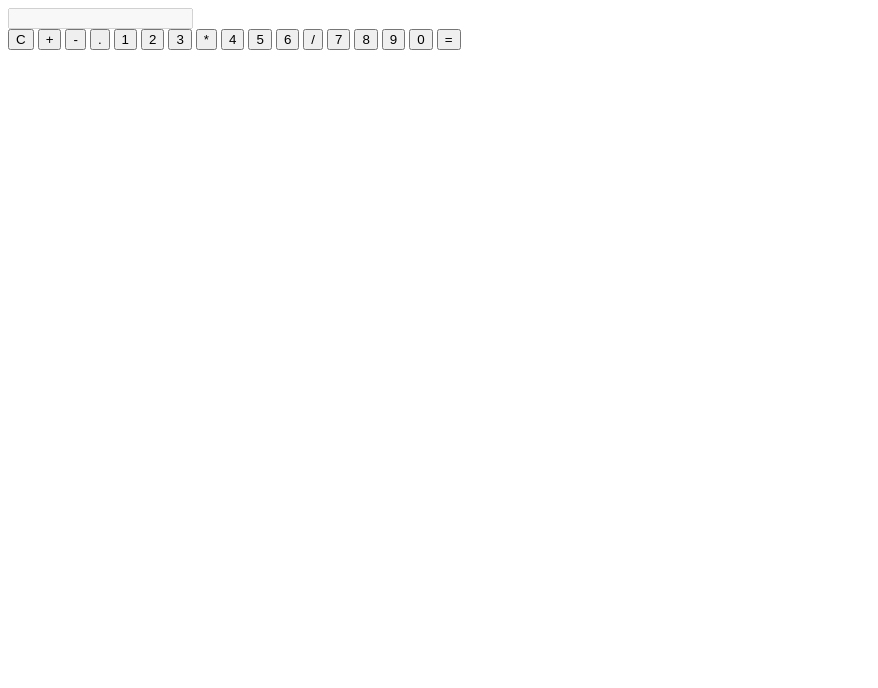
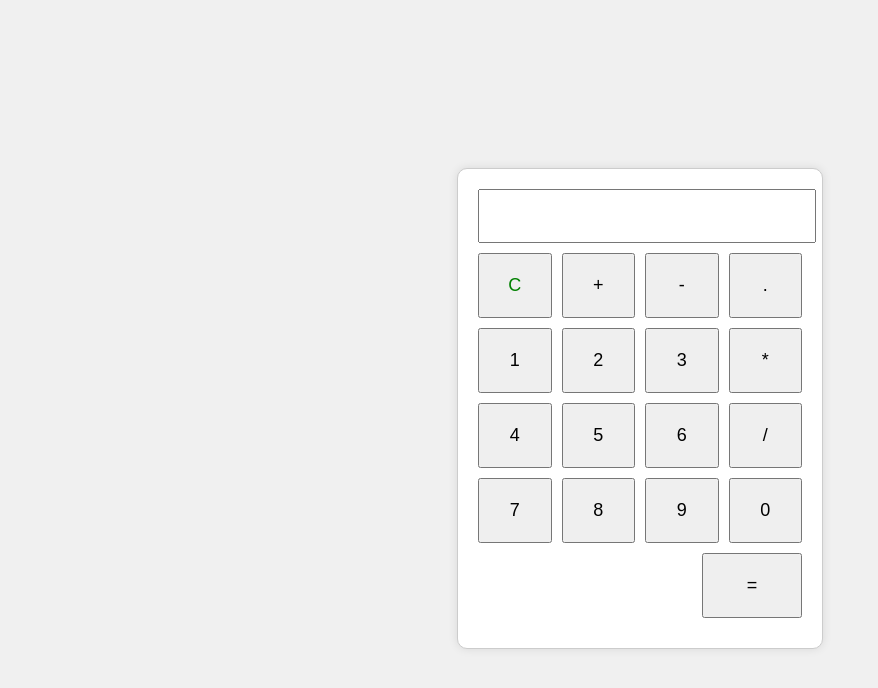
Before and after one commit to TanyaPeshkova/Calculator, a plain HTML site: page index.html in a window 1280 px wide. Shown: the whole page, without its empty margins (0-878 px from the left). Drawn offline with Linux system fonts and the light colour scheme.

Commit message:
доавление стилей

```diff
--- a/calc.js
+++ b/calc.js
@@ -1,4 +1,4 @@
-function {
+function clearDisplay() {
 	const display = document.getElementById('input');
 	display.value = '';
 }
--- /dev/null
+++ b/index.css
@@ -0,0 +1,46 @@
+body {
+    display: flex;
+    justify-content: center;
+    align-items: center;
+    height: 100vh;
+    background-color: #f0f0f0;
+}
+
+.calculator {
+    border: 1px solid #ccc;
+    border-radius: 10px;
+    padding: 20px;
+    background-color: #fff;
+    box-shadow: 0 0 10px rgba(0, 0, 0, 0.1);
+}
+
+#input {
+    width: 100%;
+    height: 40px;
+    font-size: 24px;
+    text-align: right;
+    margin-bottom: 10px;
+    padding: 5px;
+}
+
+.buttons {
+    display: grid;
+    grid-template-columns: repeat(4, 1fr);
+    gap: 10px;
+}
+
+button {
+    padding: 20px;
+    font-size: 18px;
+    cursor: pointer;
+}
+.clearBtn {
+    color: green;
+}
+#calcBtn {
+    margin: 10px;
+    margin-right: 0;
+    float: right;
+    width: 100px;
+
+}
--- a/index.html
+++ b/index.html
@@ -4,12 +4,13 @@
 	<meta charset="utf-8">
 	<meta name="viewport" content="width=device-width, initial-scale=1">
 	<title>Калькулятор</title>
+	<link rel="stylesheet" href="index.css">
 </head>
 <body>
 	<div class="calculator">
-		<input type="text" id="input" disabled />
+		<input type="text" id="input" />
 		<div class="buttons">
-			<button onclick="clearDisplay()">C</button>
+			<button onclick="clearDisplay()" class="clearBtn">C</button>
 			<button onclick="append('+')">+</button>
 			<button onclick="append('-')">-</button>
 			<button onclick="append('.')">.</button>
@@ -25,9 +26,8 @@
 			<button onclick="append('8')">8</button>
 			<button onclick="append('9')">9</button>
 			<button onclick="append('0')">0</button>
-			<button onclick = "calculate()">=</button>
 		</div>
-
+			<button onclick = "calculate()" id="calcBtn">=</button>
 	</div>
 <script src="calc.js"></script>
 </body>
```
